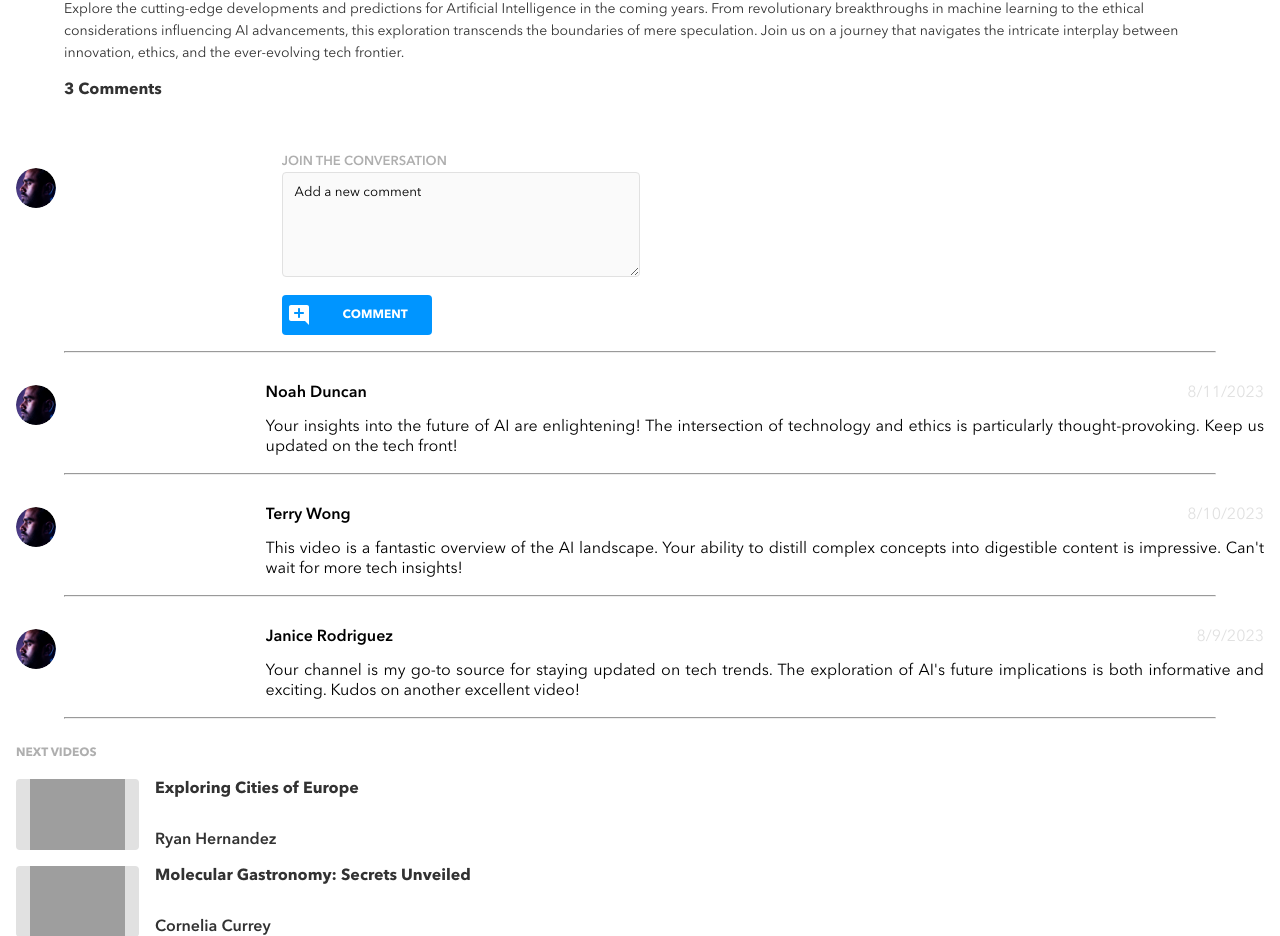
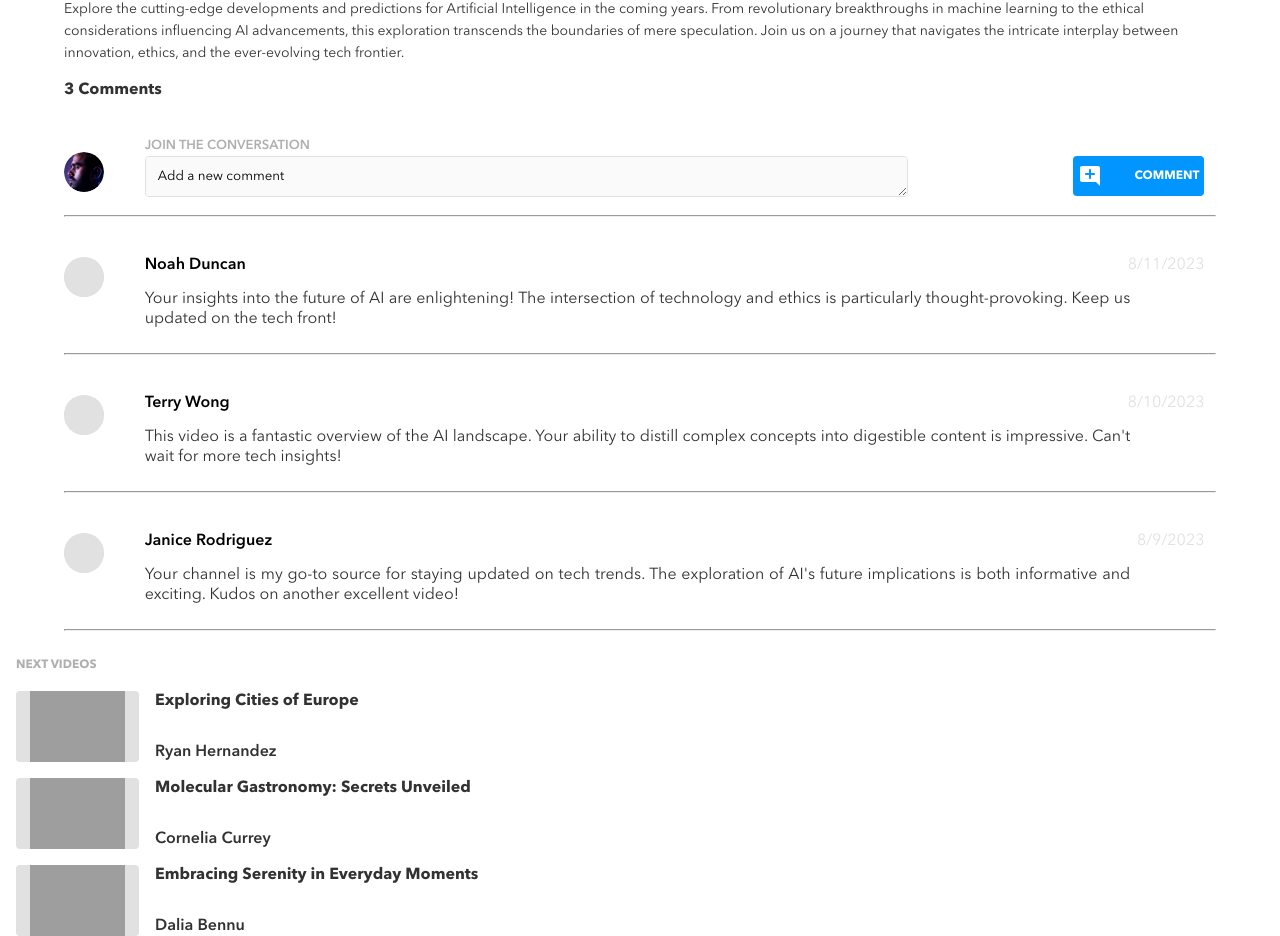
Before and after one commit to Geetha-RK/geetha-rashinkarkumar-brainflix, a React (Vite) app: page / in a window 1280 px wide. Shown: the part 1020-1956 px from the top of the page. Built offline with nearby package versions, Linux system fonts and the light colour scheme; grey boxes are pictures that could not be loaded.

Commit message:
Update style for comments list

```diff
--- a/src/components/Avatar/Avatar.jsx
+++ b/src/components/Avatar/Avatar.jsx
@@ -2,8 +2,15 @@ import './Avatar.scss';
 
 export default function Avatar({ prop }){
     return(
+            // <div className="avatar">
+            //     <img className="avatar__img" src={prop} alt="mohan-img" />
+            // </div>
             <div className="avatar">
-                <img className="avatar__img" src={prop} alt="mohan-img" />
-            </div>
+            {prop ? (
+                <img className="avatar__img" src={prop} alt="avatar-img" />
+            ) : (
+                <div className="avatar__placeholder"></div>
+            )}
+        </div>
     );
 }
--- a/src/components/Avatar/Avatar.scss
+++ b/src/components/Avatar/Avatar.scss
@@ -35,4 +35,15 @@
         }
        }
 
+       &__placeholder {
+        width: 100%;
+        height: 100%;
+        background-color: $mercury;
+        border-radius: 50%;
+        display: flex;
+        align-items: center;
+        justify-content: center;
+
+    }
+
 }
--- a/src/components/Commentsform/Commentsform.jsx
+++ b/src/components/Commentsform/Commentsform.jsx
@@ -24,7 +24,6 @@ export default function Commentsform({ videoDetails }){
             <div className="form__container1">
                 <Avatar prop="src\assets\images\Mohan-muruge.jpg"/>
             </div>
-
             <div className='form__container2'>
                 <div className="form__container3">
                     <label className="form__commentLable" htmlFor="form__comment-id">JOIN THE CONVERSATION</label>
@@ -43,7 +42,7 @@ export default function Commentsform({ videoDetails }){
             <div className='comment__body'>
                 <div className="comment__align ">
                     <div className="comment__avatar">
-                    <Avatar prop="src\assets\images\Mohan-muruge.jpg"/>
+                    <Avatar />
                     </div>
                     <div className="comment__main">
                         <div className="comment__head">
--- a/src/components/Commentsform/Commentsform.scss
+++ b/src/components/Commentsform/Commentsform.scss
@@ -7,14 +7,41 @@
     padding: 1rem;
     min-height: 36px;
 
+    @include tablet{
+        padding:0 36px 24px 36px;
+    }
+
+    @include desktop{
+      padding:0 64px;
+  }
+
     &__container1{
         width:20%;
         padding-top: 1rem;
+
+        @include tablet{
+          width:8%;
+        }
+
+        @include desktop{
+          width:7%;
+        }
     }
     &__container2{
         display: flex;
         flex-direction: column;
         padding-left: 1rem;
+
+        @include tablet{
+          padding-left: 0;
+          flex-direction: row;
+          align-items: center;
+          justify-content: space-between;
+          width:92%;
+        }
+    }
+    &__container3{
+      width:72%;
     }
     &__commentLable{
         margin-bottom: 4px;
@@ -23,15 +50,20 @@
 
     &__comment{
         width: 100%;
-        // min-width: 240px;
         min-height:36px;
            //d and t :40px
         height:105px;
-        margin: 0 12px 12px 0;  // d n t : 16px
+        margin: 0 12px 12px 0;
         border:1px solid $mercury;
         border-radius: 4px;
         padding: 0.75rem;
         background-color: $alabaster;
+
+
+        @include tablet{
+          height:41px;
+          min-height:40px;
+        }
         &:active{
             border:2px solid $brainflix-blue;
           }
@@ -55,7 +87,6 @@
 .comment{
     display:flex;
     flex-direction: column;
-    // padding: 1rem;
 
     &__body{
         width:100%;
@@ -64,12 +95,25 @@
         display: flex;
         flex-direction: row;
         padding: 16px;
+
+        @include tablet{
+          padding:24px 36px;
+        }
+
+        @include desktop{
+          padding-left: 64px;
+          padding-right: 64px;
+        }
     }
 
     &__main{
         display: flex;
         flex-direction: column;
         width:80%;
+
+        @include tablet{
+          width:92%;
+        }
     }
 
     &__head{
@@ -91,12 +135,24 @@
        }
 
       &__text{
-        @include font-style('Avenir',16px,400,20px,$brainflix-darkblack);
+        @include font-style('Avenir',16px,400,20px,$brainflix-black);
         width:100%;
         text-align: justify;
+
+        @include tablet{
+          width:93%;
+        }
       }
       &__avatar{
         width:20%;
         padding-top: 1rem;
+
+        @include tablet{
+          width:8%;
+        }
+
+        @include desktop{
+          width:7%;
+        }
       }
 }
```
